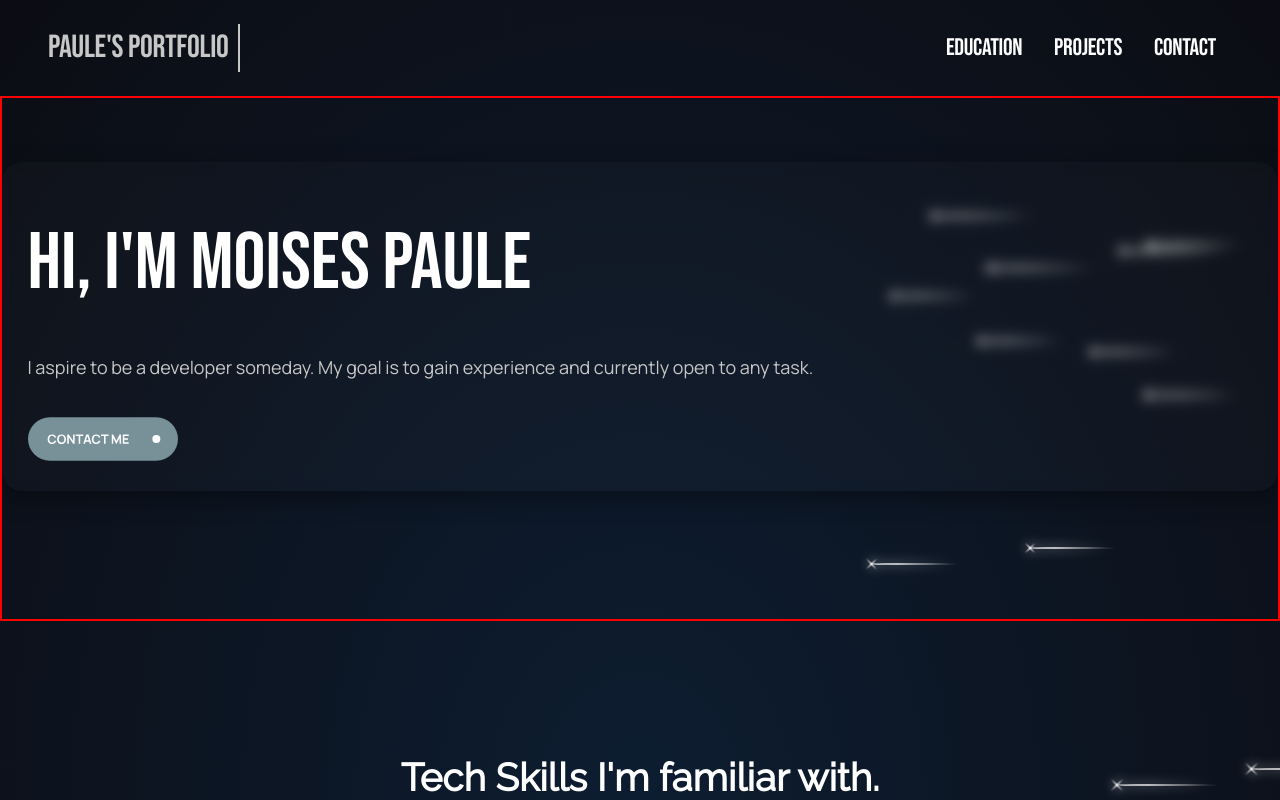
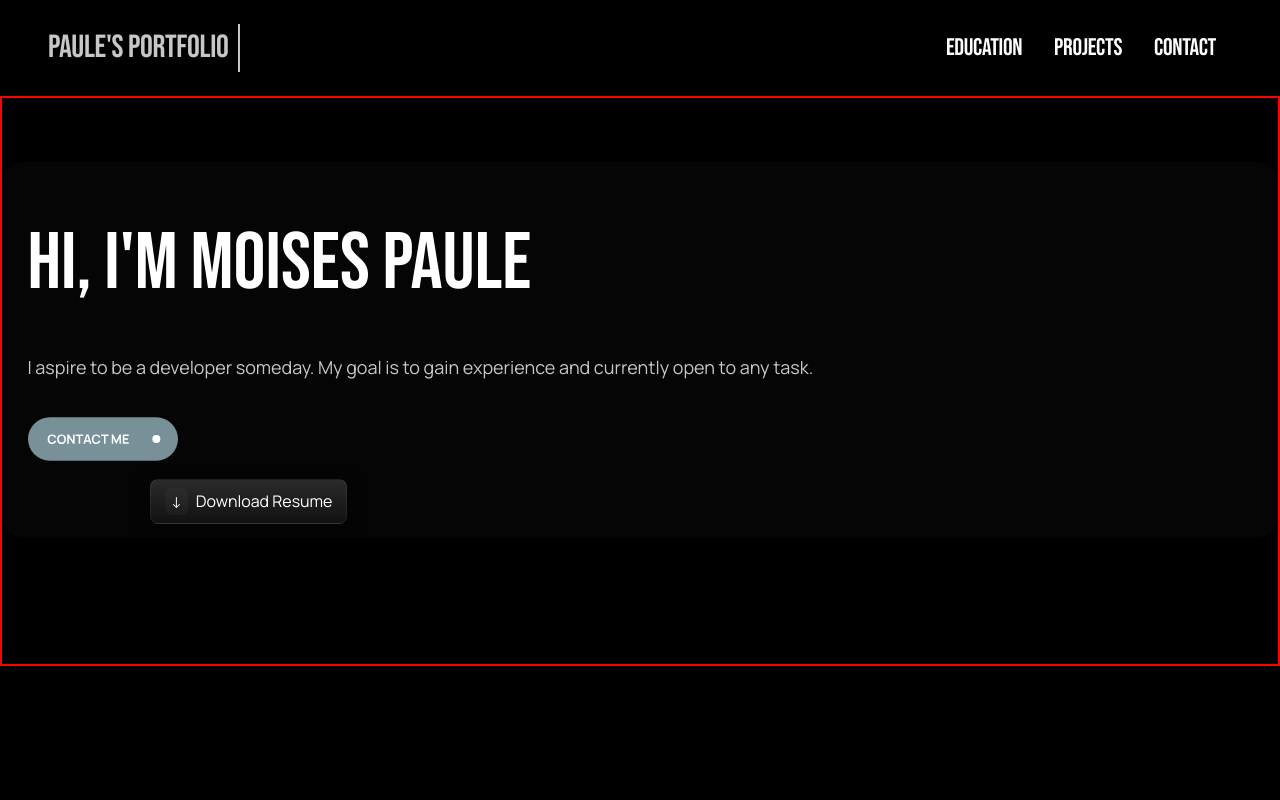
Before and after one commit to Macc-Mp/Myportfolio, a React (Vite) app in the folder Paule-Portfolio/: page / in a window 1280 px wide. Shown: the top 800 px of the page. Built offline with nearby package versions, Linux system fonts and the light colour scheme.

Commit message:
test black header.

```diff
--- a/Paule-Portfolio/src/components/Header.jsx
+++ b/Paule-Portfolio/src/components/Header.jsx
@@ -1,9 +1,11 @@
 import React, { useState, useEffect } from 'react';
 import '../css/Header.css';
+import '../css/ResumeReader.css';
 import linkedin from '../assets/Header/linkedin.png';
 import github from '../assets/Header/github.png';
 import contact from '../assets/Header/contact.png';
 
+const PDF_PATH = '/upload-resume/paule-resume.pdf';
 function Header() {
     // const [showFirst, setShowFirst] = useState(true);
     // // State to store the visit count
@@ -84,6 +86,18 @@ function Header() {
                 <a href="https://www.linkedin.com/in/moises-paule-6968ab328" target="_blank" rel="noopener noreferrer">
                     <img src="/button.svg" alt="contact-me" className="cctcme" />
                 </a>
+
+
+                <div className='resume-container'>
+                    <a className='tab2'
+                    href={PDF_PATH}
+                    download="paule-resume.pdf"
+                    >
+                    Download Resume
+                </a>
+                </div>
+
+
             </div>
             <div className="rightCard">
 
--- a/Paule-Portfolio/src/components/ResumeReader.jsx
+++ b/Paule-Portfolio/src/components/ResumeReader.jsx
@@ -24,7 +24,7 @@ export default function ResumeReader() {
           </a>
         </div>
 
-        <div className='resume-iframe'>
+        {/* <div className='resume-iframe'>
           <iframe className='res-iframe-container'
             src={PDF_PATH}
             title="Paule Resume"
@@ -34,7 +34,7 @@ export default function ResumeReader() {
               <a href={PDF_PATH} download className='res-iframe-link'>Download resume</a>
             </p>
           </iframe>
-        </div>
+        </div> */}
       </div>
     </section>
   );
--- a/Paule-Portfolio/src/css/Education.css
+++ b/Paule-Portfolio/src/css/Education.css
@@ -319,3 +319,33 @@ h2 {
         font-size: 1.5rem;
     }
 }
+
+/* Road-sign / marquee style flow animation: moves element left-to-right across its container */
+@keyframes flow {
+    0% {
+        transform: translateX(-1%);
+    }
+    100% {
+        transform: translateX(1%);
+    }
+}
+
+.flow {
+    display: inline-block;
+    white-space: nowrap;
+    will-change: transform;
+    animation: flow 6s linear infinite;
+}
+
+/* speed variants */
+.flow--slow { animation-duration: 12s; }
+.flow--fast { animation-duration: 3.5s; }
+.flow--reverse { animation-direction: reverse; }
+
+/* pause animation on hover for readability */
+.flow:hover { animation-play-state: paused; }
+
+/* Respect reduced motion preference */
+@media (prefers-reduced-motion: reduce) {
+    .flow, .flow--slow, .flow--fast { animation: none; transform: none; }
+}
--- a/Paule-Portfolio/src/css/ResumeReader.css
+++ b/Paule-Portfolio/src/css/ResumeReader.css
@@ -41,11 +41,39 @@
 .tab2
 {
     font-family: manrope;
-    padding: 8px 12px;
-    background: #333;
+    display: inline-flex;
+    align-items: center;
+    gap: 8px;
+    padding: 8px 14px;
+    background: linear-gradient(180deg,#2b2b2b,#111);
     color: #fff;
+    border-radius: 8px;
+    text-decoration: none;
+    border: 1px solid rgba(255,255,255,0.06);
+    box-shadow: 0 6px 18px rgba(0,0,0,0.35);
+    transition: transform 160ms ease, box-shadow 160ms ease, background 160ms ease;
+}
+
+.tab2::before {
+    content: "\2193"; /* down arrow */
+    display: inline-block;
+    font-size: 0.95rem;
+    line-height: 1;
+    padding: 6px;
     border-radius: 6px;
-    text-decoration: none;
+    background: rgba(255,255,255,0.03);
+    color: #fff;
+}
+
+.tab2:hover {
+    transform: translateY(-3px);
+    box-shadow: 0 12px 34px rgba(0,0,0,0.45);
+    background: linear-gradient(180deg,#3a3a3a,#121212);
+}
+
+.tab2:focus-visible {
+    outline: none;
+    box-shadow: 0 0 0 4px rgba(96,165,250,0.18);
 }
 
 .resume-iframe
--- a/Paule-Portfolio/src/css/index.css
+++ b/Paule-Portfolio/src/css/index.css
@@ -28,9 +28,10 @@
 }
  */
 
-body{
+html, body{
     width: auto;
     height: 100%;
+    background-color: var(--dull-color) !important;
 
 }
 
```
